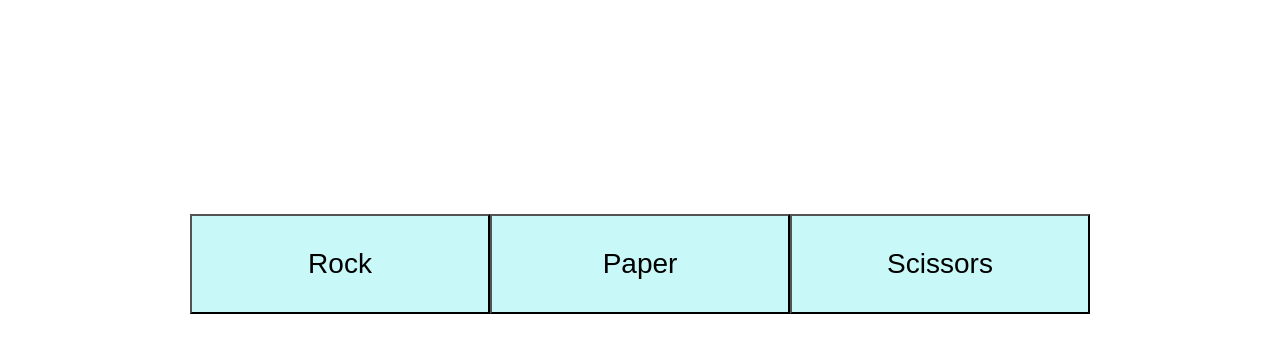
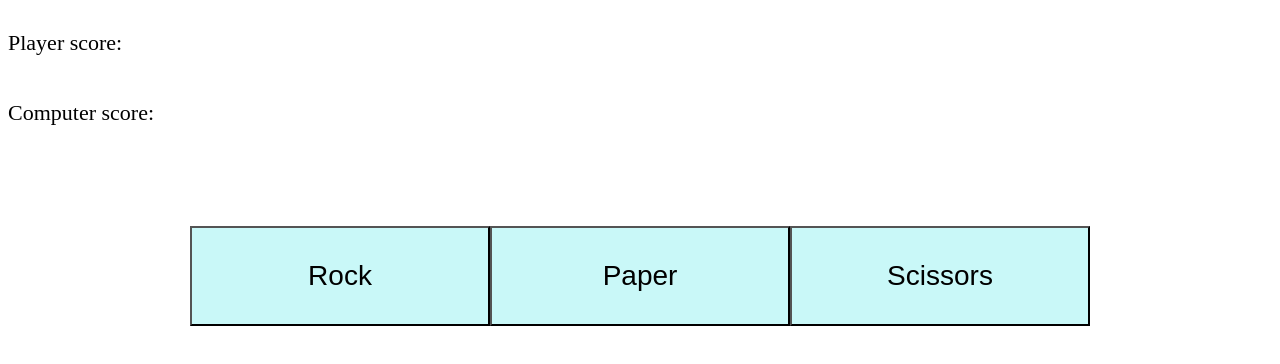
Before and after one commit to GoldenFox712/GoldenFox712.github.io, a plain HTML site: page index.html in a window 1280 px wide. Drawn offline with Linux system fonts and the light colour scheme.

Commit message:
Add scoreboard and styling.

```diff
--- a/index.html
+++ b/index.html
@@ -8,6 +8,10 @@
 </head>
 <body>
 
+    <div class="score-board">
+        <p>Player score: <span id="player-score"></span></p>
+        <p>Computer score: <span id="computer-score"></span></p>
+    </div>
 
     <div class="button-container">
         <button class="button" id="rock">Rock</button>
--- a/style.css
+++ b/style.css
@@ -2,7 +2,15 @@
     display: flex;
     justify-content: center;
     align-items: center;
-    height: 40vw;
+    height: 20vw;
+}
+
+.score-board{
+    font-size: 22px;
+    display: flex;
+    flex-direction: column;
+
+
 }
 
 .button{
```
